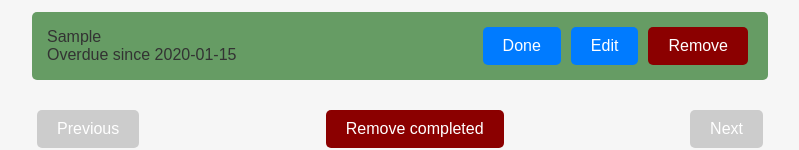
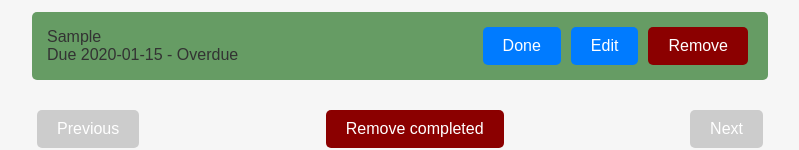
Before and after one commit to pokke/grupp-todo-app, a React (Create React App) app in the folder todo-app/: page / in a window 1280 px wide. Both pictures are taken after typing "Sample", "2020-01-15" into the empty fields and a click on the button "Add". Shown: the part 202-352 px from the top of the page, without its empty margins (240-1039 px from the left). Built offline with nearby package versions, Linux system fonts and the light colour scheme.

Commit message:
Fixed dates, soon and overdue

```diff
--- a/todo-app/src/App.js
+++ b/todo-app/src/App.js
@@ -169,7 +169,7 @@ function App() {
                                 {todo.dueDate &&
                                     new Date(todo.dueDate) <= new Date() && (
                                         <div className="overdue">
-                                            Overdue since {todo.dueDate}
+                                            Due {todo.dueDate} - Overdue
                                         </div>
                                     )}
                             </div>
```
